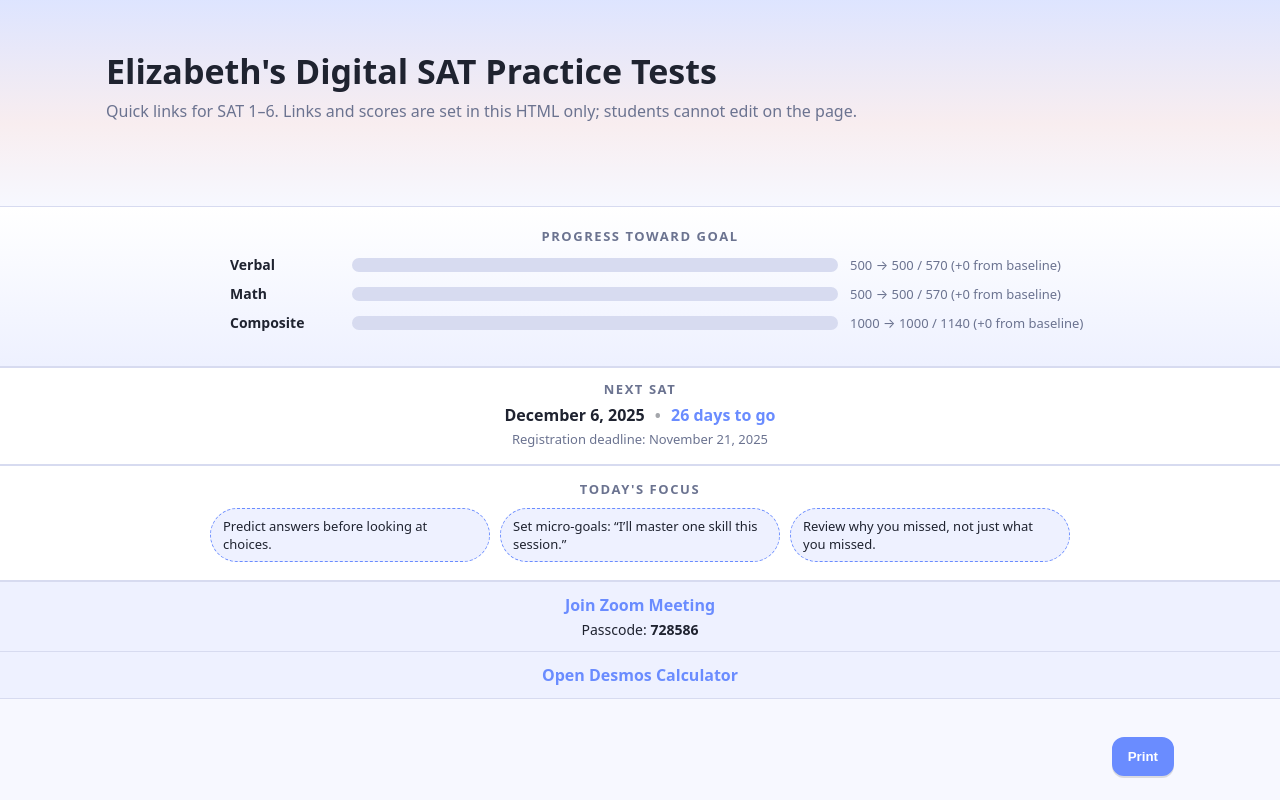
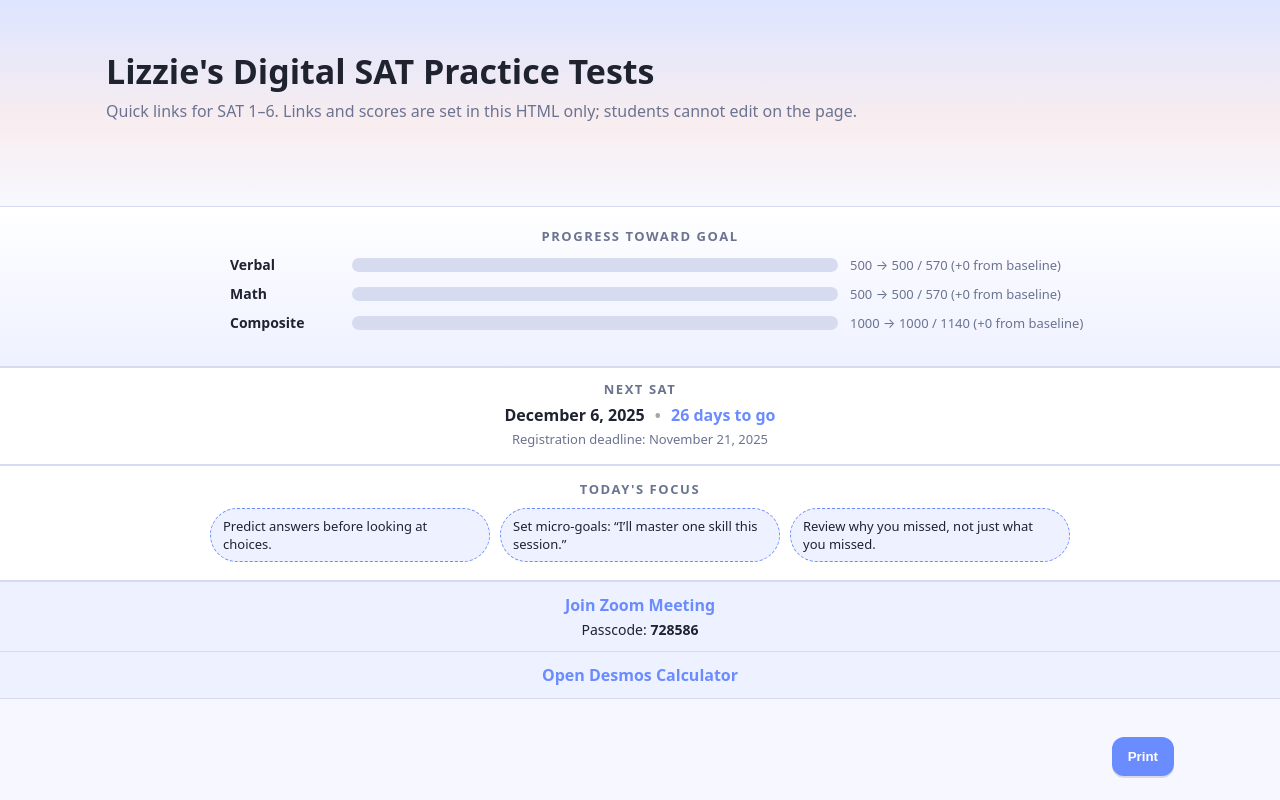
Before and after one commit to mghuber9/SAT_Elizabeth, a plain HTML site: page index.html in a window 1280 px wide. Shown: the top 800 px of the page. Drawn offline with Linux system fonts and the light colour scheme.

Commit message:
Update index.html

```diff
--- a/index.html
+++ b/index.html
@@ -215,7 +215,7 @@
 <body>
   <header>
     <div class="container">
-      <h1>Elizabeth's Digital SAT Practice Tests</h1>
+      <h1>Lizzie's Digital SAT Practice Tests</h1>
       <p>Quick links for SAT 1–6. Links and scores are set in this HTML only; students cannot edit on the page.</p>
     </div>
   </header>
```
